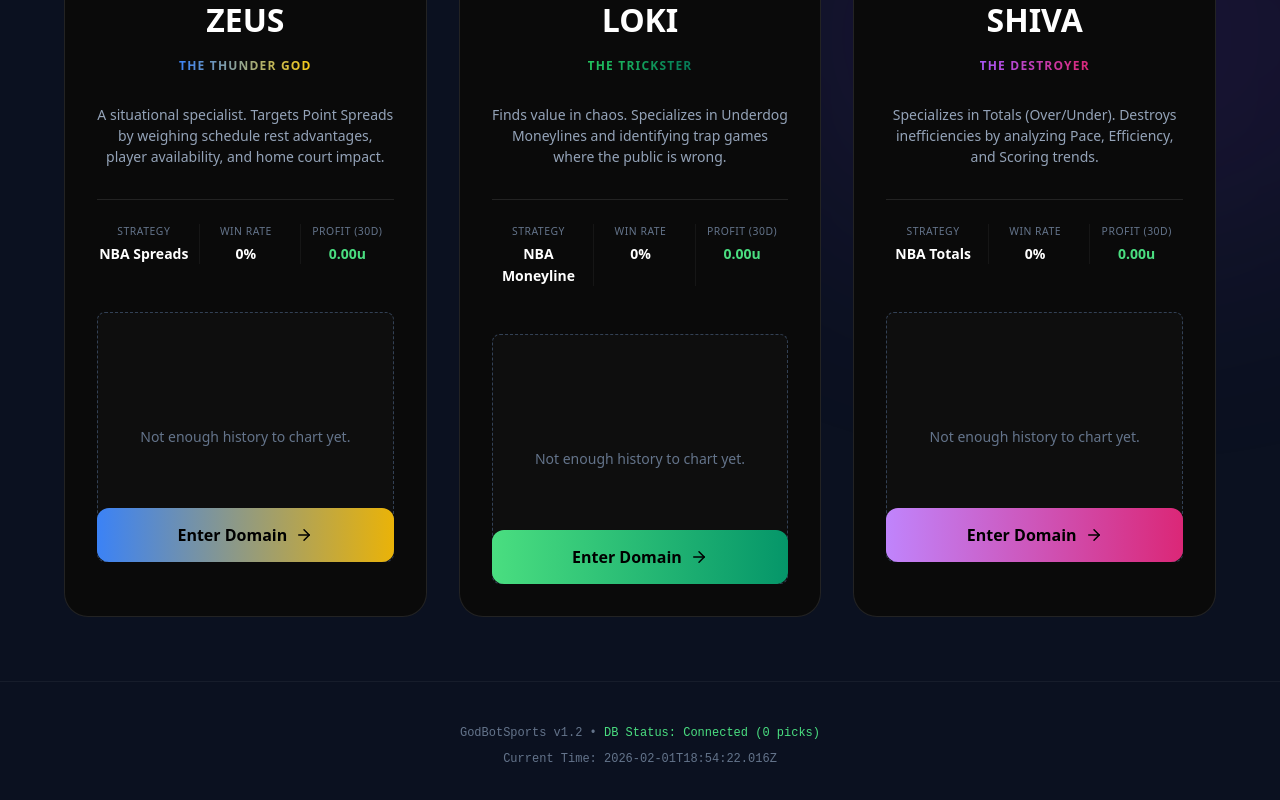
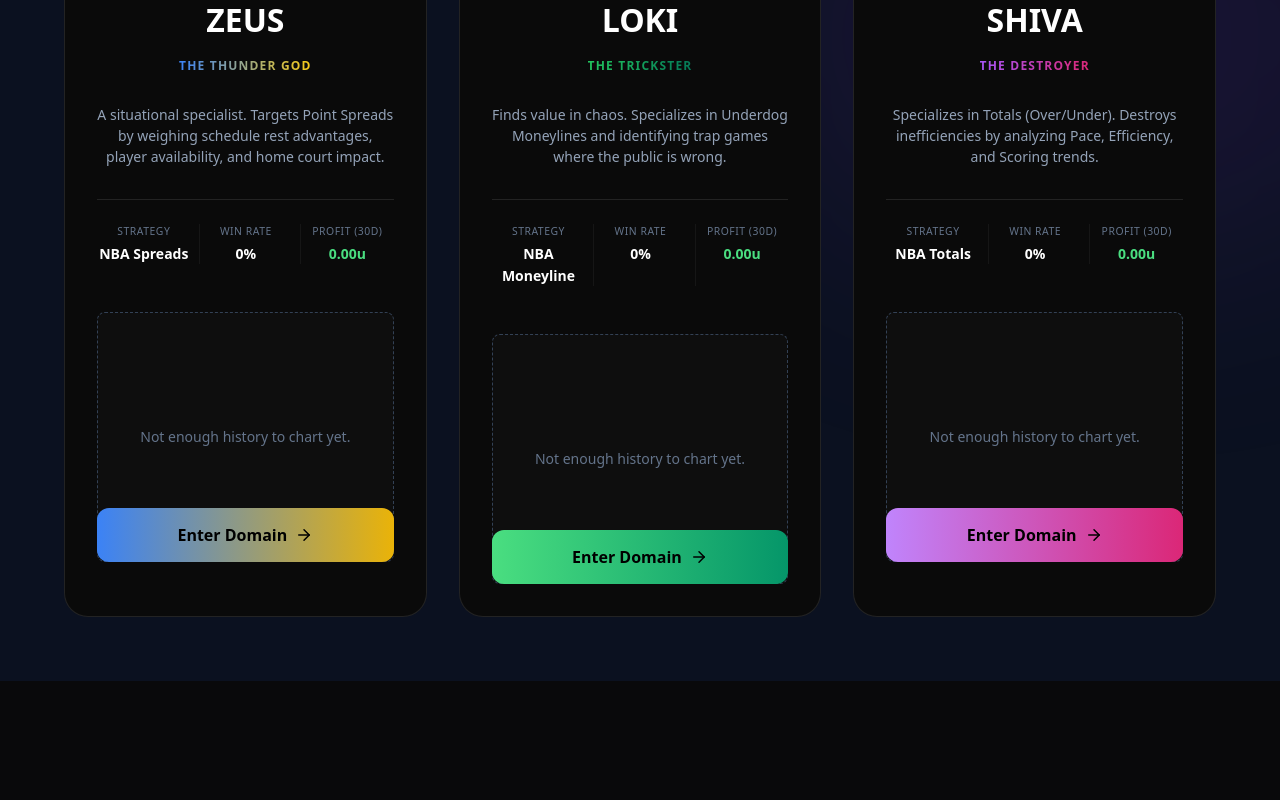
Before and after one commit to julianbaros92-eng/God-bot-sports, a Next.js app: page / in a window 1280 px wide. Shown: the part 644-1444 px from the top of the page. After the commit the page ends 1325 px from the top, so only its background shows below. Built offline with nearby package versions, Linux system fonts and the light colour scheme; no server answers; the database is empty.

Commit message:
Remove Debug Footer as DB connection is restored

```diff
--- a/src/app/page.tsx
+++ b/src/app/page.tsx
@@ -54,16 +54,6 @@ export default async function Home() {
   } catch (e) {
     console.error("Home Stats Fetch Failed:", e);
     botStats = {}; // Fallback to empty
-  }
-
-  // Debug DB Connection
-  let dbStatus = { ok: false, count: 0, error: '' };
-  try {
-    const count = await db.pick.count();
-    dbStatus = { ok: true, count, error: '' };
-  } catch (e: any) {
-    dbStatus = { ok: false, count: 0, error: e.message || 'Unknown DB Error' };
-    console.error("Home Page DB Error:", e);
   }
 
   return (
@@ -168,22 +158,6 @@ export default async function Home() {
         </div >
 
       </div >
-
-      {/* Debug Footer */}
-      <footer style={{
-        textAlign: 'center',
-        padding: '2rem',
-        color: '#64748b',
-        fontSize: '0.75rem',
-        fontFamily: 'monospace',
-        borderTop: '1px solid rgba(255,255,255,0.05)',
-        marginTop: 'auto'
-      }}>
-        <p>GodBotSports v1.2 • <span style={{ color: dbStatus.ok ? '#4ade80' : '#f87171' }}>
-          DB Status: {dbStatus.ok ? `Connected (${dbStatus.count} picks)` : `Error: ${dbStatus.error}`}
-        </span></p>
-        <p>Current Time: {new Date().toISOString()}</p>
-      </footer>
     </div >
   );
 }
```
